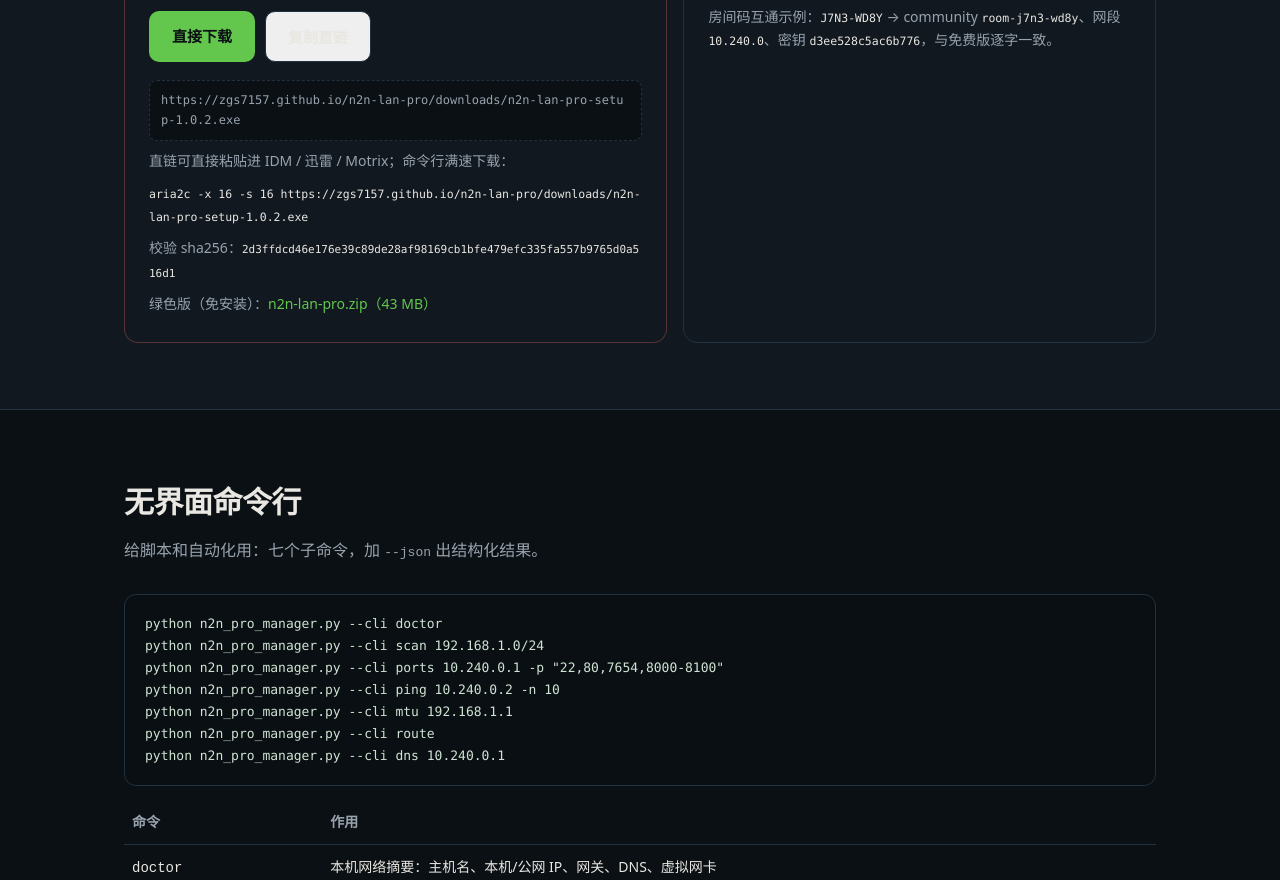
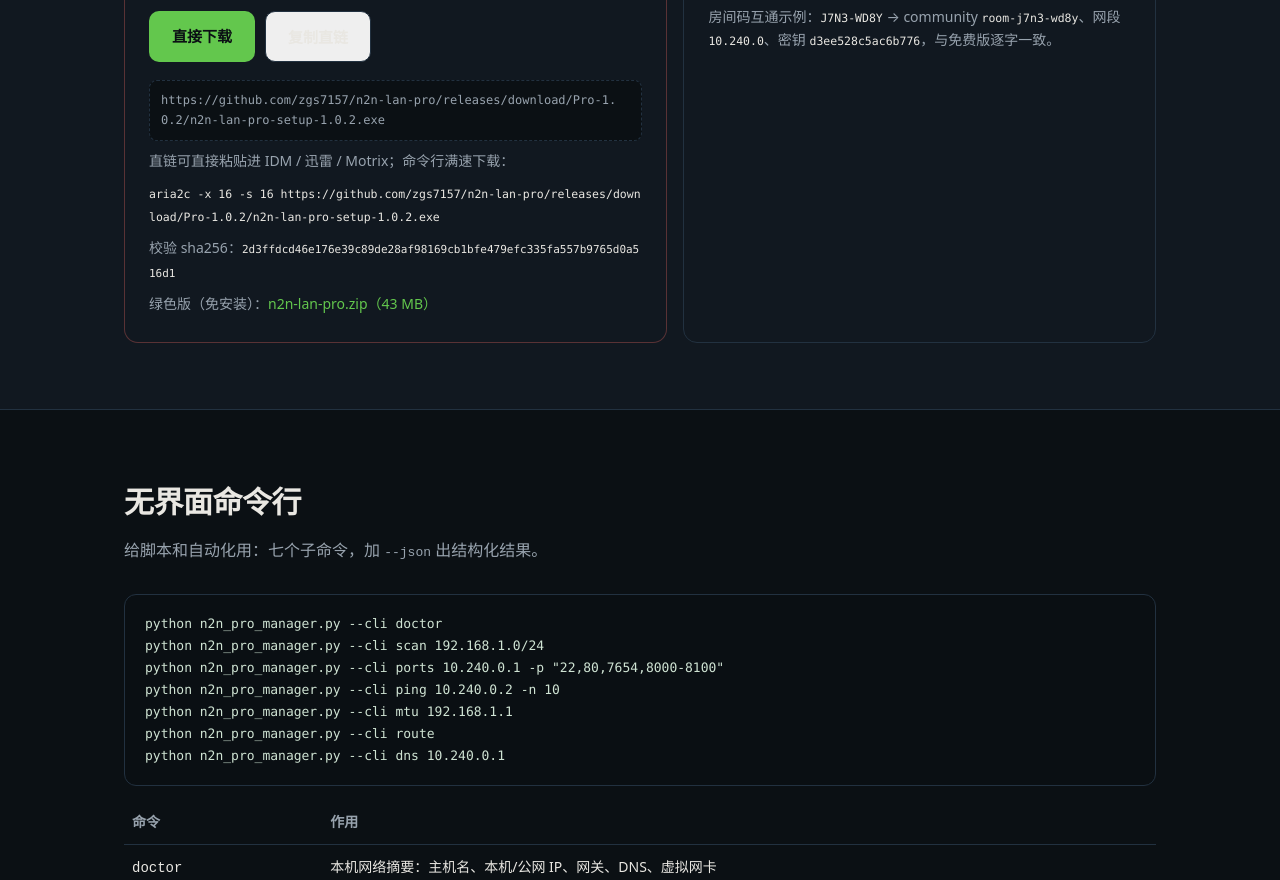
Before and after one commit to zgs7157/n2n-lan-pro, a plain HTML site: page docs/index.html in a window 1280 px wide. Shown: the part 3212-4092 px from the top of the page. Drawn offline with Linux system fonts and the light colour scheme.

Commit message:
docs(site): 下载链接改指 Pro-1.0.2 Release 资产

```diff
--- a/docs/index.html
+++ b/docs/index.html
@@ -156,14 +156,14 @@
         <div class="meta">n2n-lan-pro-setup-1.0.2.exe · 44 MB · Windows 10/11 64 位</div>
         <p>独立 AppId，与免费版并存互不影响；自带卸载程序与带图标的桌面快捷方式。v1.0.1 起换成独立图标：主体红色渐变，方块与圆环比例、外边距和免费版一致，右下角深酒红 PRO 角标，没有外层白框。桌面上与免费版蓝色图标一眼分开。<br><b>v1.0.2 新增「附近房间」</b>：同一局域网里有人开房（免费版或 Pro 都算）时，工具条会自动显示房间数量，点开列表能看到房间码、房主 IP、人数、可用服务器，双击直接加入，不用再抄邀请码；同时继承免费版的房间成员面板（人数 / 虚拟 IP / 房主）与启动孤儿进程清理。</p>
         <div class="actions">
-          <a class="btn primary" href="downloads/n2n-lan-pro-setup-1.0.2.exe" download>直接下载</a>
+          <a class="btn primary" href="https://github.com/zgs7157/n2n-lan-pro/releases/download/Pro-1.0.2/n2n-lan-pro-setup-1.0.2.exe" download>直接下载</a>
           <button class="btn ghost" type="button" id="copyDl">复制直链</button>
         </div>
-        <div class="link" id="dlUrl">https://zgs7157.github.io/n2n-lan-pro/downloads/n2n-lan-pro-setup-1.0.2.exe</div>
+        <div class="link" id="dlUrl">https://github.com/zgs7157/n2n-lan-pro/releases/download/Pro-1.0.2/n2n-lan-pro-setup-1.0.2.exe</div>
         <p class="tip">直链可直接粘贴进 IDM / 迅雷 / Motrix；命令行满速下载：</p>
-        <p class="tip"><code>aria2c -x 16 -s 16 https://zgs7157.github.io/n2n-lan-pro/downloads/n2n-lan-pro-setup-1.0.2.exe</code></p>
+        <p class="tip"><code>aria2c -x 16 -s 16 https://github.com/zgs7157/n2n-lan-pro/releases/download/Pro-1.0.2/n2n-lan-pro-setup-1.0.2.exe</code></p>
         <p class="tip">校验 sha256：<code style="font-size:11px">2d3ffdcd46e176e39c89de28af98169cb1bfe479efc335fa557b9765d0a516d1</code></p>
-        <p class="tip">绿色版（免安装）：<a href="downloads/n2n-lan-pro.zip" download>n2n-lan-pro.zip（43 MB）</a></p>
+        <p class="tip">绿色版（免安装）：<a href="https://github.com/zgs7157/n2n-lan-pro/releases/download/Pro-1.0.2/n2n-lan-pro.zip" download>n2n-lan-pro.zip（43 MB）</a></p>
       </div>
       <div class="box">
         <h3>源码 / 构建</h3>
@@ -244,7 +244,7 @@ python n2n_pro_manager.py --cli dns 10.240.0.1</pre>
 <script>
 (function(){
   var btn = document.getElementById('copyDl');
-  var url = 'https://zgs7157.github.io/n2n-lan-pro/downloads/n2n-lan-pro-setup-1.0.2.exe';
+  var url = 'https://github.com/zgs7157/n2n-lan-pro/releases/download/Pro-1.0.2/n2n-lan-pro-setup-1.0.2.exe';
   if (!btn) return;
   btn.addEventListener('click', function(){
     function done(ok){
```
